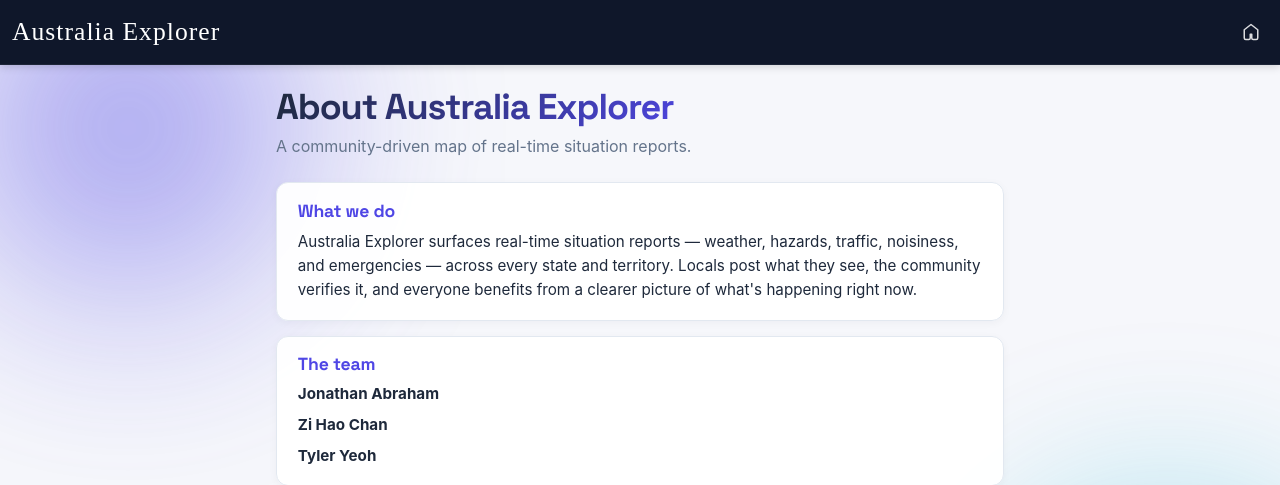
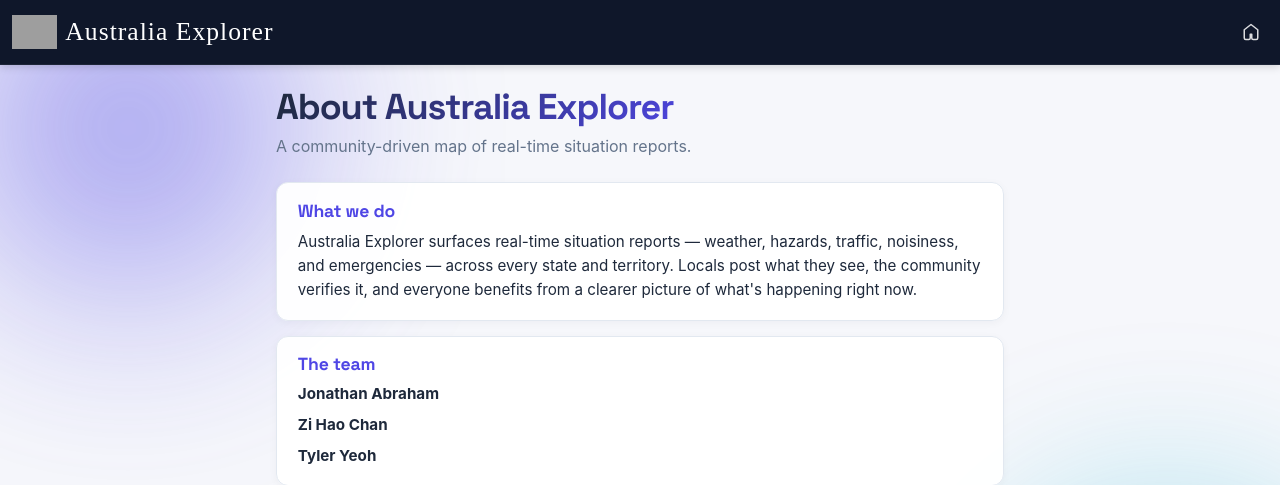
Before and after one commit to jono1762/cits3403-project, a Flask app: page /about in a window 1280 px wide. Shown: the top 485 px of the page. Run offline with Flask 3, Linux system fonts and the light colour scheme; some libraries are stand-ins or nearby versions; some web fonts are replaced; grey boxes are pictures that could not be loaded.

Commit message:
Add navbar logo and styling

```diff
--- a/app/static/css/navbar.css
+++ b/app/static/css/navbar.css
@@ -163,10 +163,19 @@
 }
 
 .navbar-brand {
+    display: inline-flex;
+    align-items: center;
+    gap: 0.5rem;
     font-family: 'Italiana', serif;
     font-weight: 400;          /* Italiana only ships in 400 — looks best at regular weight */
     font-size: 1.6rem;
     letter-spacing: 0.04em;    /* slight extra tracking, typical for elegant serifs */
+}
+
+.navbar-logo {
+    height: 34px;
+    width: auto;
+    display: inline-block;
 }
 
 /* "Please log in" placeholder — sits in the same slot the username will fill after login */
--- a/app/templates/base.html
+++ b/app/templates/base.html
@@ -27,7 +27,10 @@
     {% if not is_landing %}
     <nav class="navbar navbar-dark bg-dark fixed-top app-navbar">
         <div class="container-fluid">
-            <a class="navbar-brand" href="{{ url_for('index') }}">Australia Explorer</a>
+            <a class="navbar-brand" href="{{ url_for('index') }}">
+                <img src="{{ url_for('static', filename='images/flags/logo.png') }}" alt="Australia Explorer logo" class="navbar-logo">
+                Australia Explorer
+            </a>
 
 
             <div class="app-navbar-right">
```
Also changed, not shown: app/static/images/flags/Coat of arms.png (added).
